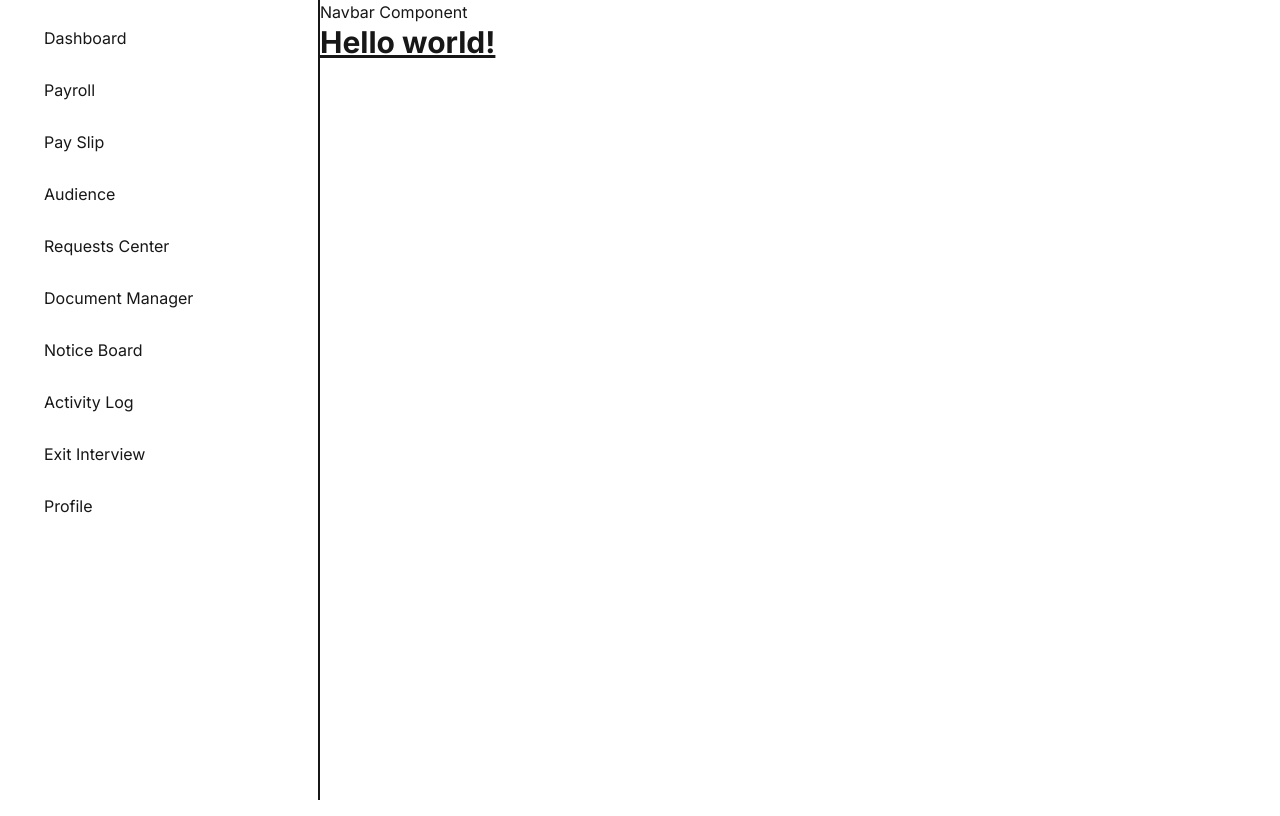
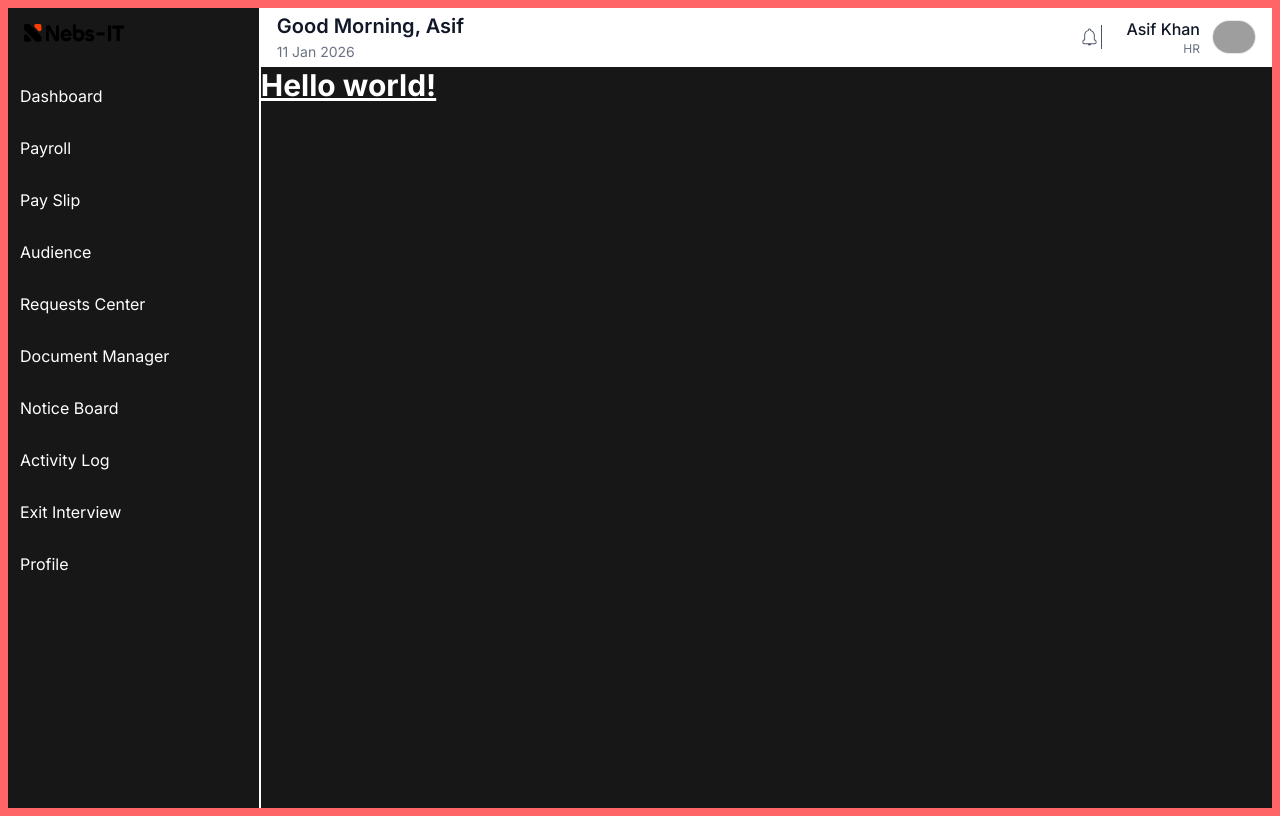
Before and after one commit to developerMohib/notice-board-frontend, a Next.js app: page / in a window 1280 px wide. Built offline with nearby package versions, Linux system fonts and the light colour scheme; grey boxes are pictures that could not be loaded.

Commit message:
navbar added

```diff
--- a/next.config.ts
+++ b/next.config.ts
@@ -1,9 +1,17 @@
-import type { NextConfig } from 'next'
+import type { NextConfig } from "next";
 
 const nextConfig: NextConfig = {
   experimental: {
     globalNotFound: true,
   },
-}
+  images: {
+    remotePatterns: [
+      {
+        protocol: "https",
+        hostname: "**",
+      },
+    ],
+  },
+};
 
-export default nextConfig
+export default nextConfig;
--- /dev/null
+++ b/src/api/axiosInstance.ts
@@ -0,0 +1 @@
+// https://notice-board-backend-alpha.vercel.app/api
--- a/src/app/globals.css
+++ b/src/app/globals.css
@@ -1,8 +1,8 @@
 @import "tailwindcss";
 
 :root {
-  --background: #ffffff;
-  --foreground: #171717;
+  --background: #171717;
+  --foreground: #ffffff;
 }
 
 @theme inline {
@@ -14,8 +14,8 @@
 
 @media (prefers-color-scheme: dark) {
   :root {
-    --background: #0a0a0a;
-    --foreground: #ededed;
+    --foreground: #0a0a0a;
+    --background: #ededed;
   }
 }
 
--- a/src/app/layout.tsx
+++ b/src/app/layout.tsx
@@ -29,11 +29,11 @@ export default function RootLayout({
       <body
         className={`${inter.variable} ${roboto.variable} antialiased`}
       >
-        <div className="md:grid grid-cols-4">
+        <div className="md:grid grid-cols-5 border-8 border-red-400 min-h-screen">
           <div className="grid-cols-1 border-r-2 min-h-screen hidden md:block">
             <Sidebar />
           </div>
-          <div className="col-span-3">
+          <div className="col-span-4">
             <Navbar />
             <main>{children}</main>
           </div>
--- a/src/components/shared/Navbar.tsx
+++ b/src/components/shared/Navbar.tsx
@@ -1,11 +1,71 @@
-import React from 'react';
+import Image from 'next/image';
+import { CiBellOn } from 'react-icons/ci';
 
 const Navbar = () => {
-    return (
+    const currentHour = new Date().getHours();
+    const getGreeting = () => {
+    if (currentHour >= 5 && currentHour < 12) {
+      return 'Good Morning';
+    }
+    if (currentHour >= 12 && currentHour < 17) {
+      return 'Good Afternoon';
+    }
+    if (currentHour >= 17 && currentHour < 21) {
+      return 'Good Evening';
+    }
+    return 'Good Night';
+  };
+
+  const currentDate = new Date().toLocaleDateString('en-GB', {
+    day: 'numeric',
+    month: 'short',
+    year: 'numeric',
+  });
+
+  return (
+    <nav className="border-b bg-white px-4 py-1">
+      <div className="flex items-center justify-between">
+        {/* Left side - Greeting & Date */}
         <div>
-            <h2>Navbar Component</h2>
+          <h2 className="text-xl font-semibold text-gray-900">
+            {getGreeting()}, Asif
+          </h2>
+          <p className="mt-0.5 text-sm text-gray-500">{currentDate}</p>
         </div>
-    );
+
+        {/* Right side - User info & Notification */}
+        <div className="flex items-center gap-6">
+          {/* Notification Bell */}
+          <button
+            type="button"
+            className="text-gray-600 hover:text-gray-900 transition-colors"
+            aria-label="Notifications"
+          >
+            <CiBellOn className='border-r' size={24} />
+          </button>
+
+          {/* User Info */}
+          <div className="flex items-center gap-3">
+            <div className="text-right">
+              <p className="font-medium text-gray-900">Asif Khan</p>
+              <p className="text-xs text-gray-500">HR</p>
+            </div>
+
+            <div className="relative">
+              <Image
+                src="https://www.w3schools.com/howto/img_avatar.png"
+                alt="Asif Khan"
+                width={44}
+                height={44}
+                className="rounded-full object-cover border border-gray-200"
+                priority
+              />
+            </div>
+          </div>
+        </div>
+      </div>
+    </nav>
+  );
 };
 
 export default Navbar;
--- a/src/components/shared/Sidebar.tsx
+++ b/src/components/shared/Sidebar.tsx
@@ -1,6 +1,7 @@
 "use client";
+import Image from 'next/image';
 import Link from 'next/link';
-import  { useState } from 'react';
+import { useState } from 'react';
 
 const Sidebar = () => {
   const [isOpen, setIsOpen] = useState(false);
@@ -28,6 +29,10 @@ const Sidebar = () => {
         />
       )}
 
+      <div>
+        <div className="p-4 flex items-center justify-start">
+          <Link href="/"> <Image src="/images/nebsLogo.png" alt="Logo" width={100} height={50} /> </Link>
+        </div>
         <aside className={`
         fixed md:static inset-y-0 left-0 transform
         ${isOpen ? 'translate-x-0' : '-translate-x-full'}
@@ -35,13 +40,13 @@ const Sidebar = () => {
         z-30e
         flex flex-col h-full
       `}>
-        <div className="p-4">
+          <div className="py-4">
             <nav className="space-y-2">
               {menuItems.map((item, index) => (
                 <Link
                   key={index}
                   href={item.href}
-                className="flex items-center py-2.5 px-4 rounded
+                  className="flex items-center py-2.5 rounded
                          transition duration-200 hover:bg-linear-to-r
                          hover:from-cyan-500 hover:to-cyan-500 hover:text-white"
                 >
@@ -52,6 +57,7 @@ const Sidebar = () => {
             </nav>
           </div>
         </aside>
+      </div>
     </>
   );
 };
```
Lines whose indentation alone changed are shown as unchanged.
